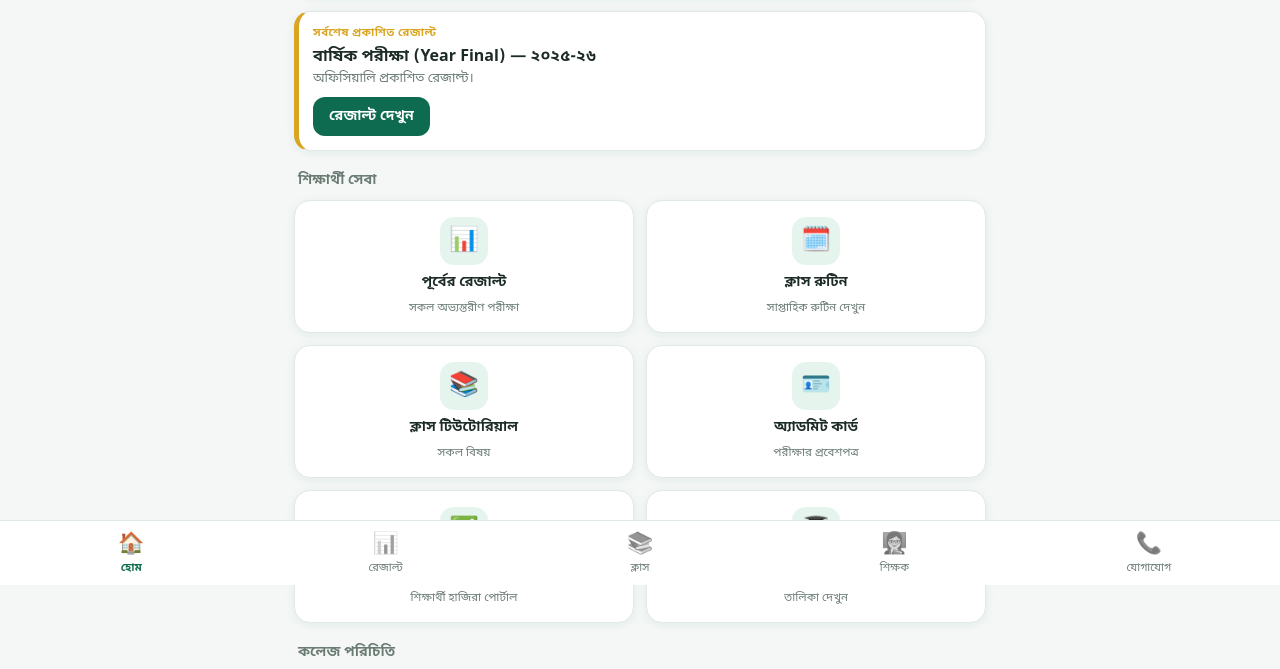
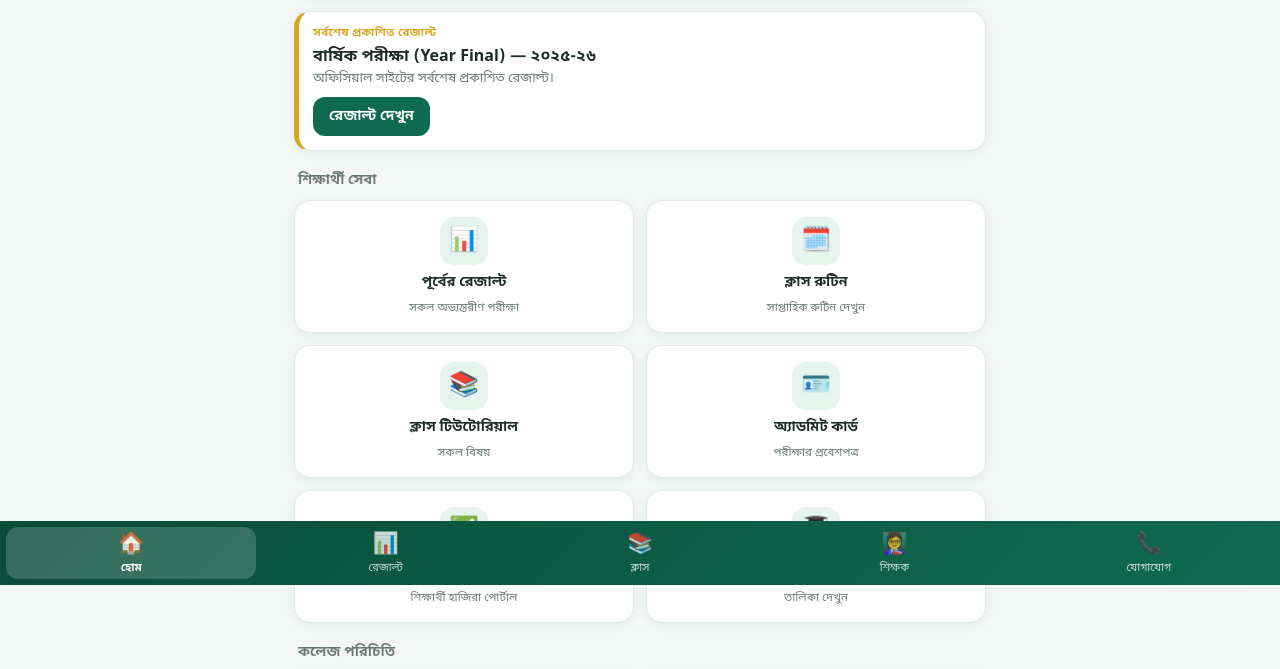
Before and after one commit to md-lingkon/matibhanga-app, a website: page www/index.html in a window 1280 px wide. Shown: the part 215-884 px from the top of the page. Drawn offline with Linux system fonts and the light colour scheme.

Commit message:
Update styles and content in index.html

```diff
--- a/www/index.html
+++ b/www/index.html
@@ -54,6 +54,7 @@ main{max-width:720px;margin:0 auto;padding:14px}
   color:#fff;border-radius:20px;padding:22px 18px;position:relative;overflow:hidden;box-shadow:var(--shadow);
 }
 .hero::after{content:"";position:absolute;right:-40px;top:-40px;width:160px;height:160px;border-radius:50%;background:rgba(255,255,255,.1)}
+.hero{text-align:center}
 .hero small{opacity:.85;font-size:12px;letter-spacing:.3px}
 .hero h2{margin:6px 0 4px;font-size:24px;line-height:1.3}
 .hero p{margin:0;font-size:13px;opacity:.92}
@@ -124,14 +125,13 @@ h3.sec{font-size:14px;color:var(--muted);margin:20px 4px 10px;font-weight:700}
 
 /* Bottom nav */
 nav{
-  position:fixed;bottom:0;left:0;right:0;z-index:30;background:var(--card);border-top:1px solid var(--border);
+  position:fixed;bottom:0;left:0;right:0;z-index:30;
+  background:linear-gradient(135deg,var(--green-dark),var(--green));
   display:flex;padding:6px 4px calc(6px + env(safe-area-inset-bottom));
 }
-nav button{flex:1;background:none;border:0;display:flex;flex-direction:column;align-items:center;gap:2px;color:var(--muted);font-size:11px;padding:4px 0}
-nav button .i{font-size:21px;filter:grayscale(1);opacity:.7}
-nav button.active{color:var(--green);font-weight:700}
-nav button.active .i{filter:none;opacity:1}
-@media (prefers-color-scheme: dark){nav button.active{color:#7fe0b9}}
+nav button{flex:1;background:none;border:0;display:flex;flex-direction:column;align-items:center;gap:2px;color:rgba(255,255,255,.78);font-size:11px;padding:4px 0;border-radius:12px;margin:0 2px}
+nav button .i{font-size:21px}
+nav button.active{color:#fff;font-weight:700;background:rgba(255,255,255,.18)}
 
 .footer{text-align:center;color:var(--muted);font-size:11.5px;margin:26px 0 8px}
 .update{display:none;align-items:center;gap:8px;background:#fff3cd;color:#5c4400;padding:10px 14px;font-size:13px;line-height:1.4;border-bottom:1px solid #f0d98a}
@@ -191,7 +191,7 @@ nav button.active .i{filter:none;opacity:1}
     <div class="highlight">
       <div class="tag">সর্বশেষ প্রকাশিত রেজাল্ট</div>
       <h3 id="latestTitle">বার্ষিক পরীক্ষা (Year Final) — ২০২৫-২৬</h3>
-      <p>অফিসিয়ালি প্রকাশিত রেজাল্ট।</p>
+      <p>অফিসিয়াল সাইটের সর্বশেষ প্রকাশিত রেজাল্ট।</p>
       <button class="btn" data-open="result_latest">রেজাল্ট দেখুন</button>
     </div>
 
@@ -421,7 +421,6 @@ nav button.active .i{filter:none;opacity:1}
     ["routine","class-routine",null],
     ["tutorial","class-tutorial",null],
     ["attendance","class-attendance",null],
-    ["admit","admit-card-panel",function(t){return /admit/i.test(t)}],
     ["qrscan","admit-card-panel",function(t){return /qr|scan/i.test(t)}],
     ["staff","teachers-and-staff",null],
     ["students","essential-link",function(t){return /শিক্ষার্থী তালিকা/.test(t)}],
@@ -462,9 +461,12 @@ nav button.active .i{filter:none;opacity:1}
     var el = $("#latestTitle"); if(el && label) el.textContent = label;
     if(LINKS.result_latest) LINKS.result_latest.t = label;
   }
+  // অ্যাডমিট কার্ডের লিংক অফিসিয়াল সাইট থেকে বদলানো হয় না — নির্ধারিত লিংকেই খুলবে
+  var LOCKED = {admit:1};
   function applyLinks(map){
     for(var k in map){
       if(k === "_latest"){ paintLatest(map[k]); continue; }
+      if(LOCKED[k]) continue;
       if(LINKS[k] && /^https?:\/\//.test(map[k])) LINKS[k].u = map[k];
     }
   }
```
